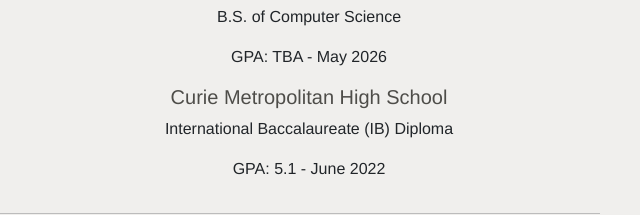
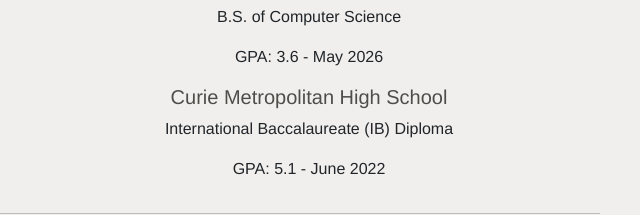
Before and after one commit to dhernandez22/Denny-Hernandez-Resume, a plain HTML site: page index.html in a window 1280 px wide. Shown: the part 356-571 px from the top of the page, 616-1256 px from the left. Drawn offline with nearby package versions, Linux system fonts and the light colour scheme.

Commit message:
GPA change

```diff
--- a/index.html
+++ b/index.html
@@ -48,7 +48,7 @@
                 <h4>Education</h4>
                 <h5 style="opacity: .8;">Illinois Institute of Technology</h5>
                 <p>B.S. of Computer Science</p>
-                <p>GPA: TBA - May 2026</p>
+                <p>GPA: 3.6 - May 2026</p>
 
                 <h5 style="opacity: .8;">Curie Metropolitan High School</h5>
                 <p>International Baccalaureate (IB) Diploma</p>
```
